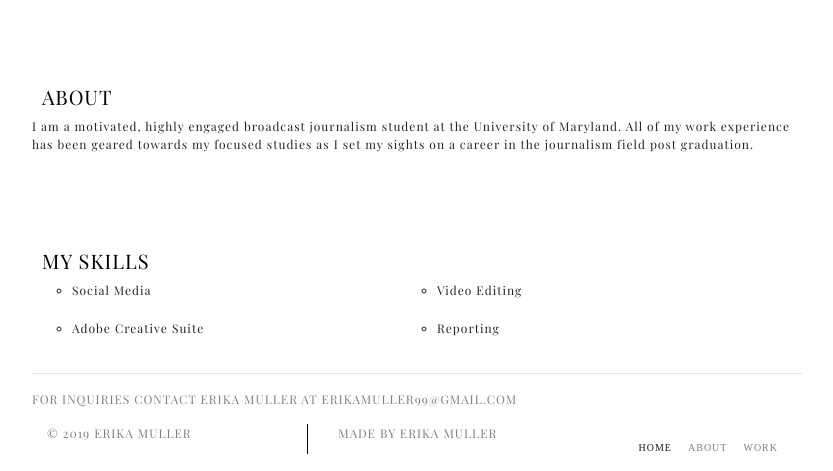
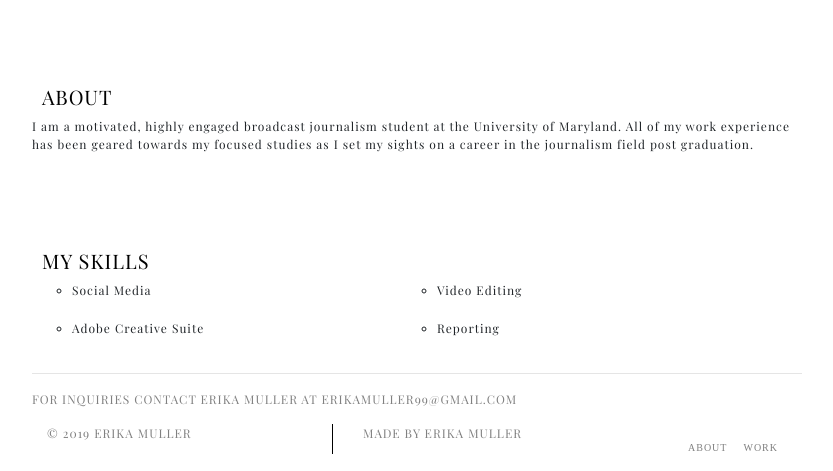
Before and after one commit to erikamuller1/erikamuller1.github.io, a plain HTML site: page about.html in a window 1280 px wide. Shown: the part 646-1117 px from the top of the page, without its empty margins (223-1056 px from the left). Drawn offline with nearby package versions, Linux system fonts and the light colour scheme.

Commit message:
Update about.html

```diff
--- a/about.html
+++ b/about.html
@@ -106,7 +106,7 @@
         </button>
         <div class="collapse navbar-collapse" id="navbarNavAltMarkup">
         <div class="navbar-nav">
-          <a class="nav-item nav-link active" href="https://erikamuller1.github.io/index.html">home <span class="sr-only">(current)</span></a>
+          <a <span class="sr-only">(current)</span></a>
           <a class="nav-item nav-link" href="https://erikamuller1.github.io/about.html">about</a>
           <a class="nav-item nav-link" href="https://erikamuller1.github.io/work.html">work</a>
         </div>
```
